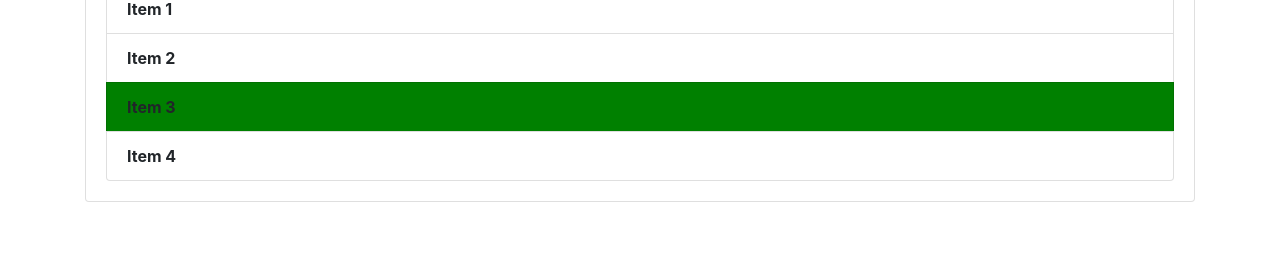
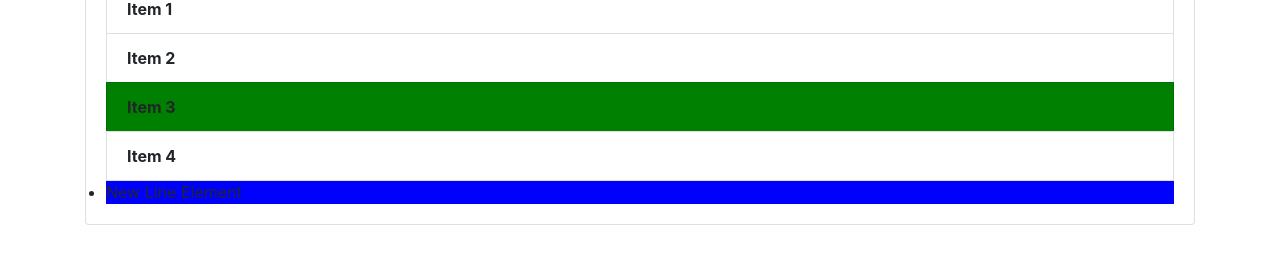
Before and after one commit to vishalvenkat12/FirstGit, a plain HTML site: page GIT/index.html in a window 1280 px wide. Shown: the part 293-554 px from the top of the page. Drawn offline with nearby package versions, Linux system fonts and the light colour scheme.

Commit message:
Tag name

```diff
--- a/GIT/dom.js
+++ b/GIT/dom.js
@@ -3,3 +3,6 @@ items[2].style.backgroundColor='green';
 for(var i=0;i<items.length;i++){
     items[i].style.fontWeight='bold';
 }
+
+var line=document.getElementsByTagName('li');
+line[4].style.backgroundColor='blue';
--- a/GIT/index.html
+++ b/GIT/index.html
@@ -26,6 +26,7 @@
       <li class="list-group-item">Item 2</li>
       <li class="list-group-item">Item 3</li>
       <li class="list-group-item">Item 4</li>
+      <li> New Line Element </li>
     </ul>
    </div>
   </div>
```
